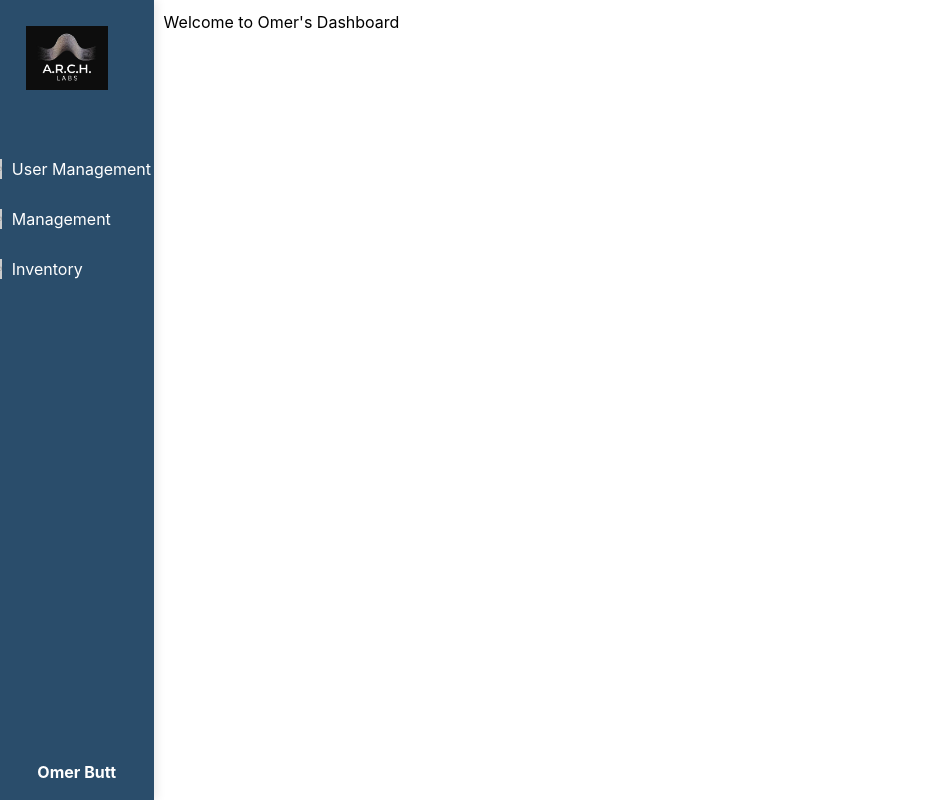
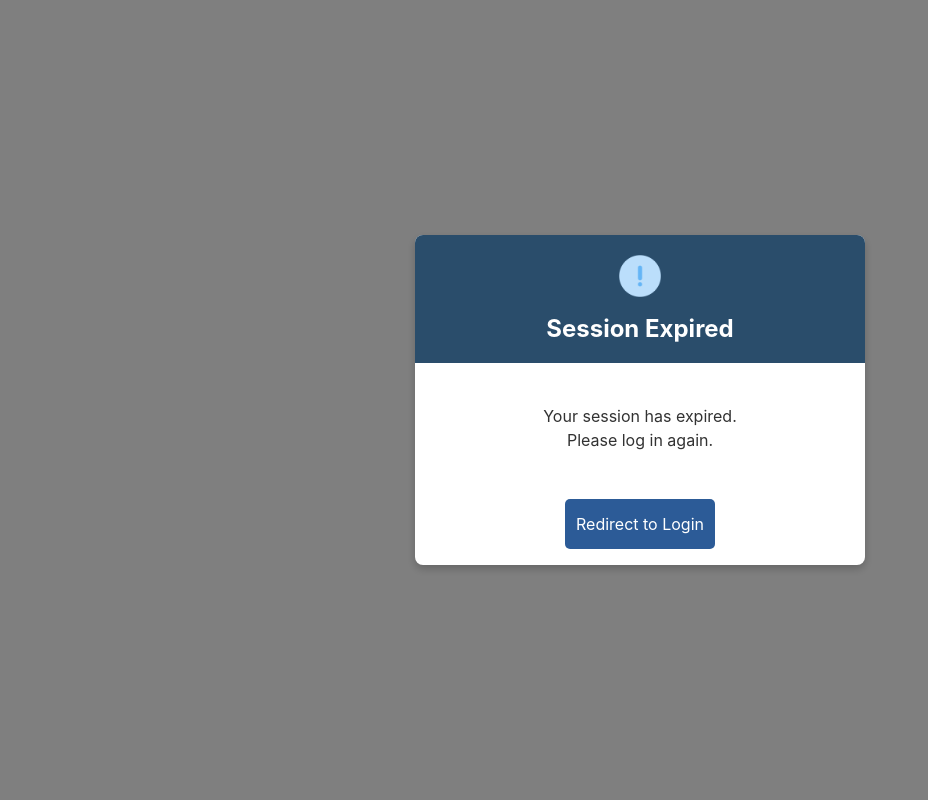
Before and after one commit to Axioware/A.R.C.H.-Logistics, a React (Create React App) app in the folder frontend/: page /omer in a window 1280 px wide. Shown: the whole page, without its empty margins (0-928 px from the left). Built offline with nearby package versions, Linux system fonts and the light colour scheme.

Commit message:
Session Expired

```diff
--- /dev/null
+++ b/frontend/src/Components/General/SessionExpired.js
@@ -0,0 +1,150 @@
+import React from "react";
+import PropTypes from "prop-types";
+import GeneralButton from "../General/GeneralButton"; // Adjust the path as needed
+
+const SessionExpired = ({
+  icon,
+  heading_text,
+  heading_text_color,
+  heading_background,
+  body_text,
+  body_text_color,
+  background_color,
+  click_outside,
+  button_text,
+  button_color,
+  button_function,
+  button_hover_color,
+  button_width,
+  button_height,
+  width,
+  height,
+}) => {
+  const closemodal = () => {
+    if (click_outside) {
+      button_function(); // Close modal when clicking outside
+    }
+  };
+
+  return (
+    <>
+      {/* Modal Styles */}
+      <style>
+        {`
+          .modal-overlay {
+            position: fixed;
+            top: 0;
+            left: 0;
+            width: 100%;
+            height: 100%;
+            background-color: rgba(0, 0, 0, 0.5);
+            display: flex;
+            justify-content: center;
+            align-items: center;
+            z-index: 999;
+          }
+
+          .modal-container {
+            background-color: rgb(${background_color.join(",")});
+            width: ${width};
+            height: ${height};
+            border-radius: 8px;
+            box-shadow: 0 4px 8px rgba(0, 0, 0, 0.2);
+            overflow: hidden;
+            position: relative;
+            display: flex;
+            flex-direction: column;
+          }
+
+          .modal-header {
+            background-color: rgb(${heading_background.join(",")});
+            color: rgb(${heading_text_color.join(",")});
+            padding: 16px;
+            font-size: 1.5rem;
+            font-weight: bold;
+            text-align: center;
+            display: flex;
+            flex-direction: column;
+            align-items: center;
+          }
+
+          .modal-header img {
+            width: 50px;
+            height: 50px;
+            margin-bottom: 10px;
+          }
+
+          .modal-body {
+            margin-top: 25px;
+            flex: 1;
+            color: rgb(${body_text_color.join(",")});
+            padding: 16px;
+            font-size: 1rem;
+            text-align: center;
+            white-space: pre-wrap; /* Preserve line breaks */
+            overflow-y: auto; /* Enable scrolling if content overflows */
+          }
+
+          .modal-footer {
+            padding: 16px;
+            display: flex;
+            justify-content: center;
+            align-items: center;
+          }
+        `}
+      </style>
+
+      <div
+        className="modal-overlay"
+        onClick={click_outside ? closemodal : undefined}
+      >
+        <div
+          className="modal-container"
+          onClick={(e) => e.stopPropagation()} // Prevent closing when clicking inside
+        >
+          {/* Modal Header */}
+          <div className="modal-header">
+            {icon && <img src={icon} alt="Icon" />}
+            {heading_text}
+          </div>
+
+          {/* Modal Body */}
+          <div className="modal-body">{body_text}</div>
+
+          {/* Modal Footer */}
+          <div className="modal-footer">
+            <GeneralButton
+              text={button_text}
+              color={button_color}
+              hoverColor={button_hover_color}
+              width={button_width}
+              height={button_height}
+              onClick={button_function}
+            />
+          </div>
+        </div>
+      </div>
+    </>
+  );
+};
+
+SessionExpired.propTypes = {
+  icon: PropTypes.string, // Path to the icon image
+  heading_text: PropTypes.string.isRequired,
+  heading_text_color: PropTypes.arrayOf(PropTypes.number).isRequired,
+  heading_background: PropTypes.arrayOf(PropTypes.number).isRequired,
+  body_text: PropTypes.string.isRequired,
+  body_text_color: PropTypes.arrayOf(PropTypes.number).isRequired,
+  background_color: PropTypes.arrayOf(PropTypes.number).isRequired,
+  click_outside: PropTypes.bool.isRequired,
+  button_text: PropTypes.string.isRequired,
+  button_color: PropTypes.arrayOf(PropTypes.number).isRequired,
+  button_function: PropTypes.func.isRequired,
+  button_hover_color: PropTypes.arrayOf(PropTypes.number).isRequired,
+  button_width: PropTypes.string.isRequired,
+  button_height: PropTypes.string.isRequired,
+  width: PropTypes.string.isRequired,
+  height: PropTypes.string.isRequired,
+};
+
+export default SessionExpired;
--- a/frontend/src/Pages/Omer.js
+++ b/frontend/src/Pages/Omer.js
@@ -1,49 +1,33 @@
 import React from "react";
-import NavBarSidebar from "../Components/General/NavBarSidebar";
-import archlogo from "../Assets/Images/archlabs.jpg";
+import SessionExpired from "../Components/General/SessionExpired";
+import exclan from "../Assets/Images/exclamation-mark.png"
+
+const handleButtonClick = () => {
+  console.log("Button Clicked! Closing modal...");
+};
+
+const icon = exclan
 
 const Omer = () => {
-  const icons = [
-    "https://via.placeholder.com/20",  // Example Icon 1
-    "https://via.placeholder.com/20",  // Example Icon 2
-    "https://via.placeholder.com/20",  // Example Icon 3
-  ];
-
-  const names = [
-    ["User Management", "All User", "Add User"],
-    ["Management", "Add Order", "Delete Order"],
-    ["Inventory", "Add Item", "Delete Item"],
-  ];
-
-  const background_color = [42, 77, 107];
-  const text_color = [255, 255, 255];
-  const selected_color = [56, 21, 90];
-  const logo = archlogo;
-  const username = "Omer Butt";
-
   return (
-    <div style={{ display: "flex", height: "100vh" }}>
-      {/* Sidebar */}
-      <NavBarSidebar
-        icons={icons}
-        names={names}
-        expanded={[false, false, false]}
-        background_color={background_color}
-        text_color={text_color}
-        logo={logo}
-        username={username}
-        selected_color={selected_color}
-        toggle={true}
-        width="12%"
-        height="100%"
-      />
-
-      {/* Main Content */}
-      <div style={{ marginLeft: "12%", padding: "10px", width: "80%" }}>
-        <h1>Welcome to Omer's Dashboard</h1>
-        {/* Here, we can add more content or components for the main page */}
-      </div>
-    </div>
+    <SessionExpired
+      icon={icon}
+      heading_text="Session Expired"
+      heading_text_color={[255, 255, 255]}
+      heading_background={[42,77,107]}
+      body_text={`Your session has expired.\nPlease log in again.`}
+      body_text_color={[50, 50, 50]}
+      background_color={[255, 255, 255]}
+      click_outside={true}
+      button_text="Redirect to Login"
+      button_color={[42,77,107]}
+      button_hover_color={[0, 100, 200]}
+      button_width="150px"
+      button_height="50px"
+      button_function={handleButtonClick}
+      width="450px"
+      height="330px"
+    />
   );
 };
 
```
Also changed, not shown: frontend/src/Assets/Images/exclamation-mark.png (added).
